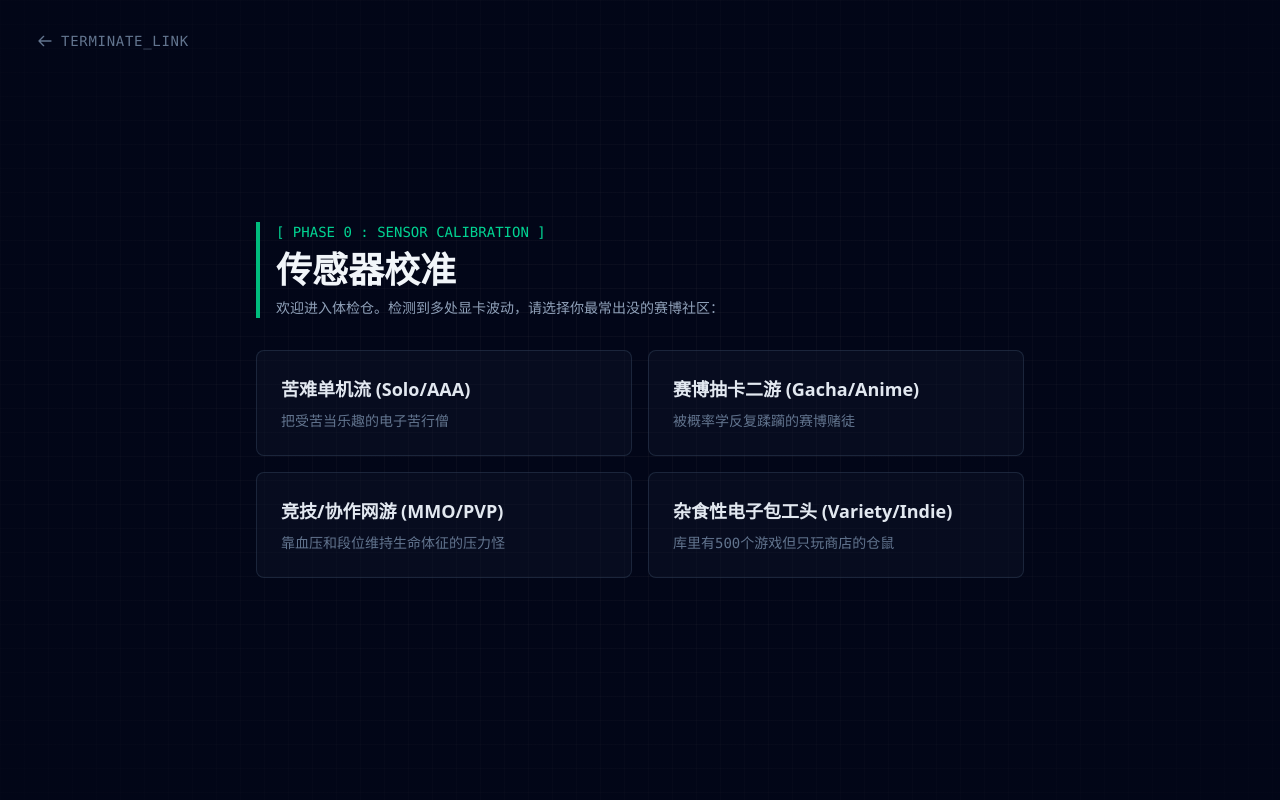
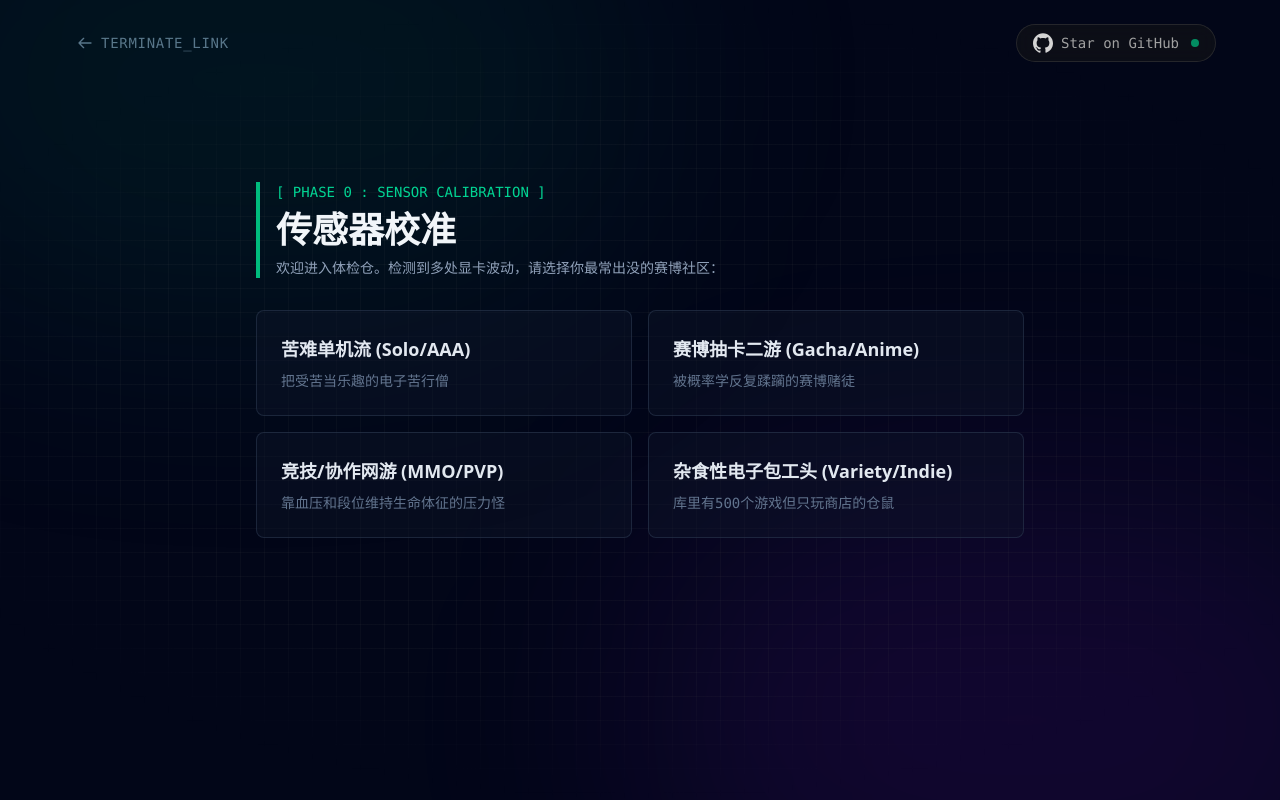
Before and after one commit to lxchapu/play, a Next.js app: page /quiz in a window 1280 px wide. Built offline with nearby package versions, Linux system fonts and the light colour scheme.

Commit message:
refactor: 将背景氛围和 GitHub 按钮提升到全局布局，页面改用文档流排版

```diff
--- /dev/null
+++ b/src/app/_components/github-link.tsx
@@ -0,0 +1,18 @@
+import { GithubIcon } from "./github-icon";
+
+export const GithubLink = () => {
+  return (
+    <a
+      href="https://github.com/lxchapu/play"
+      target="_blank"
+      rel="noreferrer"
+      className="flex items-center gap-2 px-4 py-2 bg-neutral-900/50 hover:bg-neutral-800 border border-neutral-700/50 hover:border-neutral-500 rounded-full transition-all duration-300 group backdrop-blur-sm"
+    >
+      <GithubIcon className="w-5 h-5 text-neutral-300 group-hover:text-white transition-colors" />
+      <span className="font-mono text-sm text-neutral-400 group-hover:text-neutral-100 hidden sm:inline">
+        Star on GitHub
+      </span>
+      <div className="w-2 h-2 rounded-full bg-emerald-500 animate-pulse ml-1"></div>
+    </a>
+  );
+};
--- a/src/app/_styles/global.css
+++ b/src/app/_styles/global.css
@@ -29,3 +29,13 @@
 .font-body {
   font-family: var(--font-body);
 }
+
+html {
+  scrollbar-width: thin;
+}
+
+html,
+body {
+  max-width: 100vw;
+  overflow-x: hidden;
+}
--- a/src/app/layout.tsx
+++ b/src/app/layout.tsx
@@ -26,8 +26,21 @@ export default function RootLayout({
   children: React.ReactNode;
 }>) {
   return (
-    <html lang="zh-CN" className="h-full antialiased">
-      <body className="min-h-full flex flex-col">{children}</body>
+    <html lang="zh-CN" className="antialiased">
+      <body className="bg-slate-950">
+        <div className="relative min-h-screen bg-slate-950 text-neutral-200 selection:bg-emerald-500/30 overflow-hidden">
+          {/* 氛围光晕 (Cyberpunk / Gaming Vibe) */}
+          <div className="absolute top-[-20%] left-[-10%] w-[60%] h-[60%] rounded-full bg-emerald-600/10 blur-[120px] pointer-events-none"></div>
+          <div className="absolute bottom-[-20%] right-[-10%] w-[60%] h-[60%] rounded-full bg-purple-600/10 blur-[120px] pointer-events-none"></div>
+
+          {/* 科技感网格背景 */}
+          <div className="absolute inset-0 bg-[linear-gradient(to_right,#4f4f4f1a_1px,transparent_1px),linear-gradient(to_bottom,#4f4f4f1a_1px,transparent_1px)] bg-size-[24px_24px] mask-[radial-gradient(ellipse_60%_50%_at_50%_50%,#000_70%,transparent_100%)] pointer-events-none"></div>
+
+          {/* <div className="absolute top-0 left-0 w-full h-full bg-[radial-gradient(ellipse_80%_80%_at_50%_50%,transparent_20%,#020617_100%)] pointer-events-none"></div> */}
+
+          {children}
+        </div>
+      </body>
     </html>
   );
 }
--- a/src/app/quiz/_components/genre-phase.tsx
+++ b/src/app/quiz/_components/genre-phase.tsx
@@ -7,7 +7,7 @@ export const GenrePhase = ({
 }: {
   onGenreSelect: (genreId: Exclude<Genre, "universal">) => void;
 }) => (
-  <div className="w-full max-w-3xl animate-[fadeIn_0.5s_ease-out]">
+  <div className="w-full max-w-3xl mx-auto animate-[fadeIn_0.5s_ease-out]">
     <div className="mb-8 border-l-4 border-emerald-500 pl-4 mt-12 md:mt-0">
       <h2 className="text-sm font-mono text-emerald-400 mb-2">
         [ PHASE 0 : SENSOR CALIBRATION ]
--- a/src/app/quiz/_components/quiz-phase.tsx
+++ b/src/app/quiz/_components/quiz-phase.tsx
@@ -27,7 +27,7 @@ export const QuizPhase = ({
   const hasCurrentAnswered = answerIndex !== undefined;
   return (
     <div
-      className={`w-full max-w-3xl mt-12 md:mt-0 transition-opacity duration-300 ${isWritingLog ? "opacity-50 pointer-events-none" : "opacity-100"}`}
+      className={`w-full max-w-3xl mx-auto transition-opacity duration-300 ${isWritingLog ? "opacity-50 pointer-events-none" : "opacity-100"}`}
     >
       {/* 顶部控制台 & 进度条区域 */}
       <div className="mb-6">
--- a/src/app/quiz/_components/top-bar.tsx
+++ b/src/app/quiz/_components/top-bar.tsx
@@ -4,7 +4,7 @@ export const TopBar = ({ onClick }: { onClick: () => void }) => {
     <button
       type="button"
       onClick={() => onClick()}
-      className="absolute top-4 left-4 sm:top-6 sm:left-6 z-50 flex items-center gap-2 px-3 py-1.5 text-slate-500 hover:text-red-400 border border-transparent hover:border-red-500/30 hover:bg-red-500/10 rounded transition-all font-mono text-xs sm:text-sm group"
+      className="flex items-center gap-2 px-3 py-1.5 text-slate-500 hover:text-red-400 border border-transparent hover:border-red-500/30 hover:bg-red-500/10 rounded transition-all font-mono text-xs sm:text-sm group"
     >
       <svg
         className="w-4 h-4 group-hover:-translate-x-1 transition-transform"
--- a/src/app/quiz/_components/transition.tsx
+++ b/src/app/quiz/_components/transition.tsx
@@ -1,14 +1,17 @@
 // --- 渲染过渡假日志 (Transition) ---
 export const Transition = ({ logs }: { logs: string[] }) => {
   return (
-    <div className="w-full max-w-2xl bg-slate-900/80 border border-slate-700 p-6 rounded-lg font-mono text-sm md:text-base text-emerald-400/80 shadow-[0_0_30px_rgba(16,185,129,0.1)]">
+    <div className="w-full max-w-2xl mx-auto bg-slate-900/80 border border-slate-700 p-6 rounded-lg font-mono text-sm md:text-base text-emerald-400/80 shadow-[0_0_30px_rgba(16,185,129,0.1)]">
       <div className="flex gap-2 items-center mb-4 border-b border-slate-700 pb-2">
         <div className="animate-spin w-4 h-4 border-2 border-emerald-500 border-t-transparent rounded-full"></div>
         <span className="text-slate-300">NEURAL_LINK_ESTABLISHING...</span>
       </div>
       <div className="flex flex-col gap-2 min-h-30">
         {logs.map((log, idx) => (
-          <div key={idx} className="animate-[slideInRight_0.3s_ease-out]">
+          <div
+            key={idx.toString()}
+            className="animate-[slideInRight_0.3s_ease-out]"
+          >
             <span className="text-slate-500 mr-2">{">"}</span>
             {log}
           </div>
--- a/src/app/quiz/page.tsx
+++ b/src/app/quiz/page.tsx
@@ -3,11 +3,11 @@ import "./_styles/style.css";
 
 import { useRouter } from "next/navigation";
 import { useState } from "react";
-
 import type { Genre } from "@/data/types";
 import { calculateScores } from "@/logic/calculator";
 import { classifyPersonality } from "@/logic/classifier";
 import { encodeResult } from "@/logic/result-codec";
+import { GithubLink } from "../_components/github-link";
 import { GenrePhase } from "./_components/genre-phase";
 import { QuizPhase } from "./_components/quiz-phase";
 import { TopBar } from "./_components/top-bar";
@@ -154,14 +154,15 @@ export default function QuizPage() {
   };
 
   return (
-    <div className="min-h-screen bg-slate-950 flex flex-col items-center justify-center p-4 relative selection:bg-emerald-500/30">
-      <TopBar onClick={handleTerminate} />
+    <>
+      <div className="w-full max-w-300 mx-auto">
+        <div className="pt-6 px-6 flex justify-between">
+          <TopBar onClick={handleTerminate} />
+          <GithubLink />
+        </div>
+      </div>
 
-      {/* 科技背景 */}
-      <div className="absolute inset-0 bg-[linear-gradient(to_right,#4f4f4f1a_1px,transparent_1px),linear-gradient(to_bottom,#4f4f4f1a_1px,transparent_1px)] bg-size-[24px_24px] pointer-events-none"></div>
-      <div className="absolute top-0 left-0 w-full h-full bg-[radial-gradient(ellipse_80%_80%_at_50%_50%,transparent_20%,#020617_100%)] pointer-events-none"></div>
-
-      <div className="relative z-10 w-full flex justify-center">
+      <div className="relative z-1 w-full max-w-250 mx-auto py-30 px-8">
         {phase === "genre" && <GenrePhase onGenreSelect={handleGenreSelect} />}
         {phase === "transition" && <Transition logs={logs} />}
         {phase === "quiz" && (
@@ -178,6 +179,6 @@ export default function QuizPage() {
           />
         )}
       </div>
-    </div>
+    </>
   );
 }
--- a/src/app/result/page.tsx
+++ b/src/app/result/page.tsx
@@ -6,6 +6,7 @@ import { useRouter, useSearchParams } from "next/navigation";
 import { useEffect, useState } from "react";
 import { PERSONALITIES } from "@/data/personalities";
 import { decodeResult } from "@/logic/result-codec";
+import { GithubLink } from "../_components/github-link";
 import { OctagonRadar } from "./_components/octagon-radar";
 import { ScanningOverlay } from "./_components/scanning-overlay";
 
@@ -40,10 +41,16 @@ export default function ResultPage() {
   if (isScanning) return <ScanningOverlay />;
 
   return (
-    <div className="min-h-screen bg-slate-950 py-10 px-4 flex flex-col items-center justify-start relative selection:bg-emerald-500/30">
+    <>
+      <div className="w-full max-w-300 mx-auto">
+        <div className="pt-6 px-6 flex justify-end">
+          <GithubLink />
+        </div>
+      </div>
+      <div className="relative z-1 w-full max-w-125 mx-auto px-8 py-10">
         <div
           id="report-card"
-        className={`w-full max-w-md bg-slate-900 border ${isAnomaly ? "border-purple-700/50 shadow-[0_0_40px_rgba(168,85,247,0.3)]" : "border-slate-700/80 shadow-[0_0_40px_rgba(0,0,0,0.5)]"} relative overflow-hidden flex flex-col rounded-sm animate-[fadeIn_0.5s_ease-out]`}
+          className={`bg-slate-900 border ${isAnomaly ? "border-purple-700/50 shadow-[0_0_40px_rgba(168,85,247,0.3)]" : "border-slate-700/80 shadow-[0_0_40px_rgba(0,0,0,0.5)]"} relative overflow-hidden flex flex-col rounded-sm animate-[fadeIn_0.5s_ease-out]`}
         >
           <div className="absolute top-10 left-1/2 -translate-x-1/2 text-[200px] opacity-[0.02] pointer-events-none grayscale select-none">
             {p.emoji}
@@ -245,7 +252,7 @@ export default function ResultPage() {
         </div>
 
         {/* 外部操作按钮区 */}
-      <div className="flex flex-col sm:flex-row gap-4 mt-8 w-full max-w-md animate-[fadeIn_1s_ease-out_0.5s_both]">
+        <div className="flex flex-col sm:flex-row gap-4 mt-8 animate-[fadeIn_1s_ease-out_0.5s_both]">
           <button
             type="button"
             className="flex-1 bg-emerald-500 text-slate-950 font-bold font-mono py-3 rounded hover:bg-emerald-400 transition-colors shadow-[0_0_15px_rgba(16,185,129,0.3)]"
@@ -262,5 +269,6 @@ export default function ResultPage() {
           </button>
         </div>
       </div>
+    </>
   );
 }
```
Also changed, not shown: src/app/page.tsx (+11 -25 lines). Lines whose indentation alone changed are shown as unchanged.
